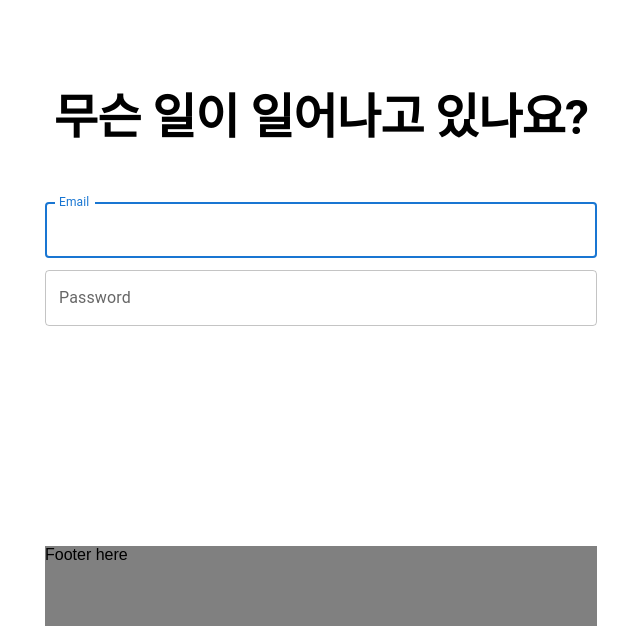
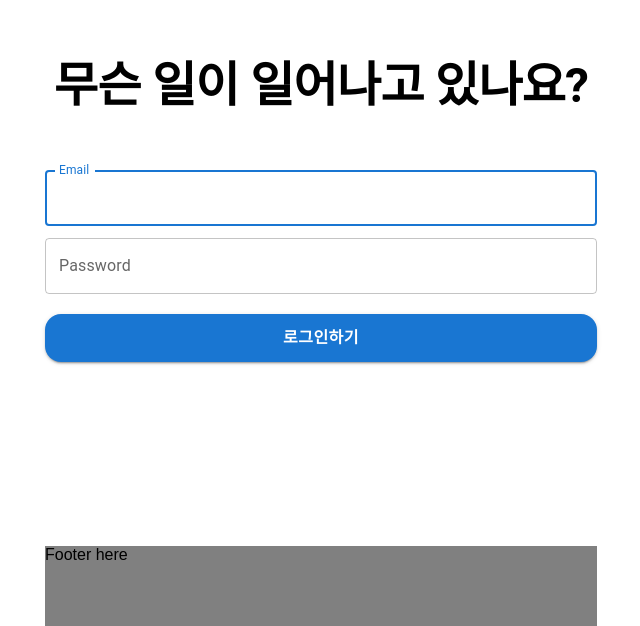
Before and after one commit to ohseungo/rwitter-sns-frontend, a React (Create React App) app: page /#/ in a window 1280 px wide. Shown: the part 174-800 px from the top of the page, without its empty margins (319-959 px from the left). Built offline with nearby package versions, Linux system fonts and the light colour scheme.

Commit message:
feat : 로그인 화면 기본 완성

```diff
--- a/src/pages/Login.styled.ts
+++ b/src/pages/Login.styled.ts
@@ -1,6 +1,7 @@
 import styled from "@emotion/styled";
 import Typography from "@mui/material/Typography";
 import TextField from "@mui/material/TextField";
+import Button from "@mui/material/Button";
 
 export const Root = styled.div`
   height: 100vh;
@@ -33,3 +34,11 @@ export const InputField = styled(TextField)`
   fieldset {
   }
 `;
+export const SubmitButton = styled(Button)`
+  margin-top: 1rem;
+  font-weight: 600;
+  font-size: 1rem;
+  height: 3rem;
+
+  border-radius: 1rem;
+`;
--- a/src/pages/Login.tsx
+++ b/src/pages/Login.tsx
@@ -1,6 +1,6 @@
 import Typography from "@mui/material/Typography";
 import useInput from "utils/hooks/useInput";
-import { Footer, InputField, Main, Root } from "./Login.styled";
+import { Footer, InputField, Main, Root, SubmitButton } from "./Login.styled";
 
 const LoginPage = () => {
   const { value: email, onChange: onChangeEmail } = useInput("");
@@ -30,6 +30,9 @@ const LoginPage = () => {
           fullWidth
           margin="dense"
         />
+        <SubmitButton type="submit" fullWidth variant="contained">
+          로그인하기
+        </SubmitButton>
       </Main>
       <Footer>Footer here</Footer>
     </Root>
```
